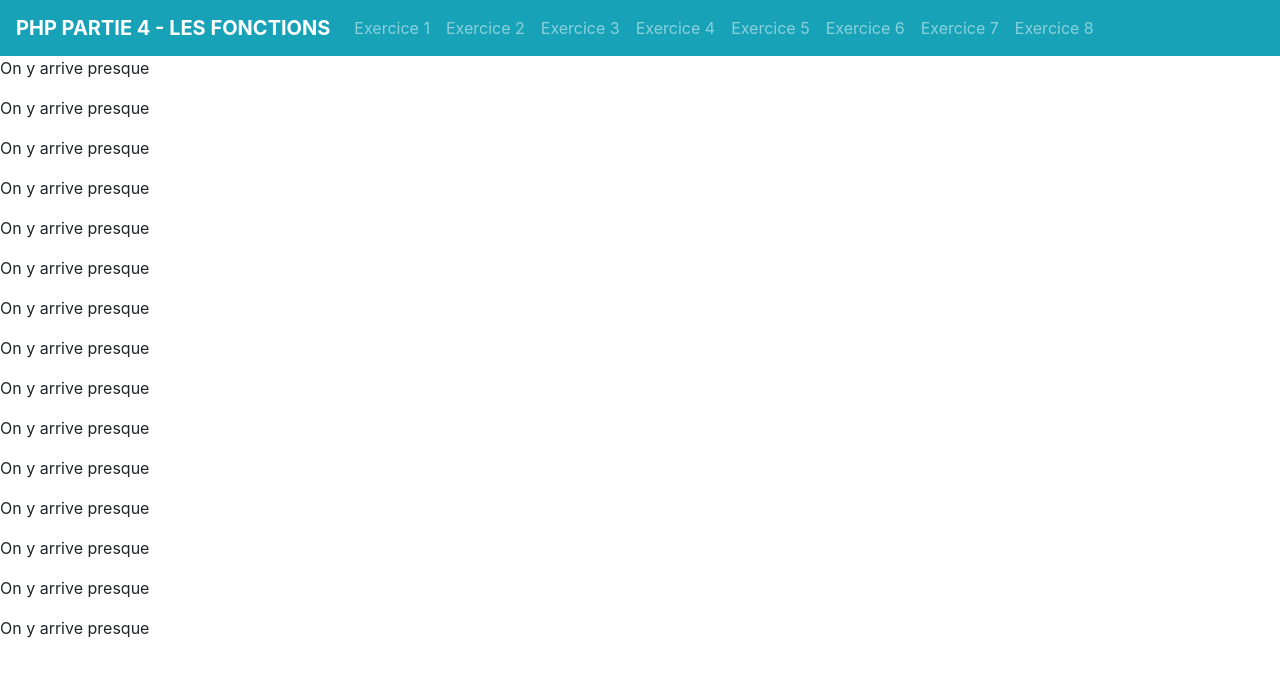
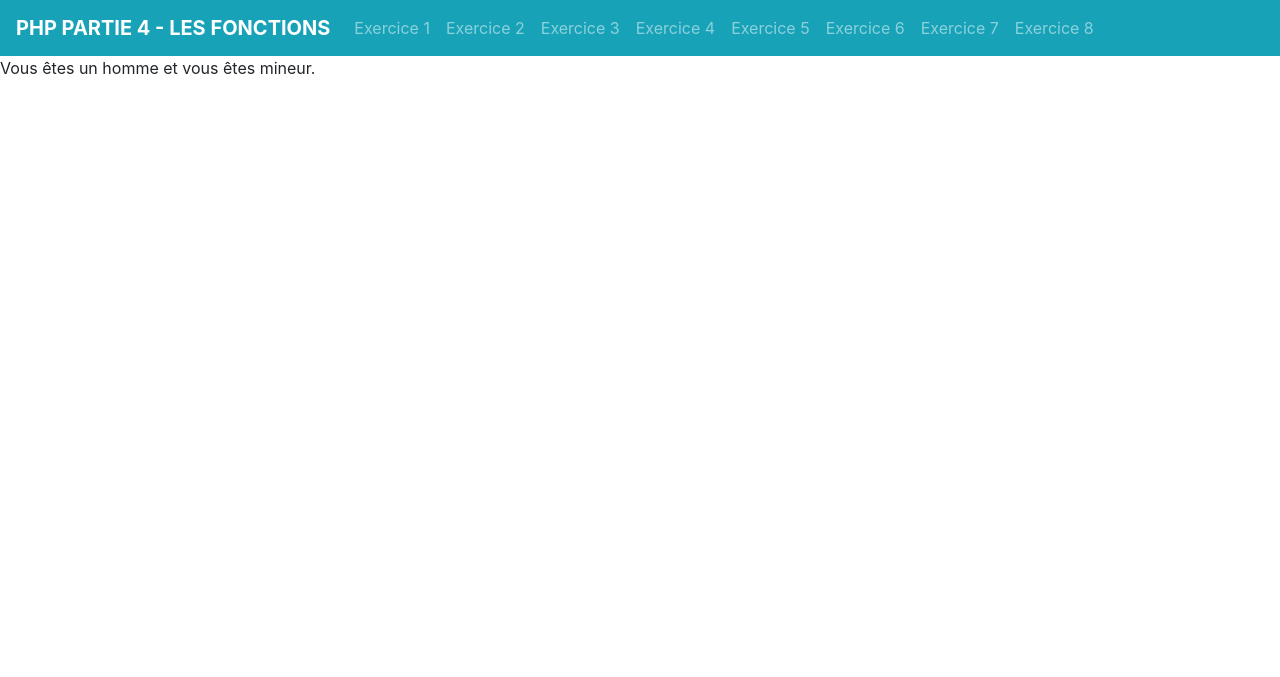
Before and after one commit to thierrylachat/PHP_Exercices, a PHP site: the page made by Partie 4 - Les fonctions/Exercice 7.php in a window 1280 px wide. Shown: the top 677 px of the page. Run offline with PHP 8.4, Linux system fonts and the light colour scheme.

Commit message:
Partie 4 - Les fonctions - Exercice 7

```diff
--- a/Partie 4 - Les fonctions/Exercice 7.php
+++ b/Partie 4 - Les fonctions/Exercice 7.php
@@ -1,4 +1,14 @@
-<!-- En allant de 1 à 100 avec un pas de 15, afficher le message On tient le bon bout. -->
+<!-- Enoncé :
+Faire une fonction qui prend deux paramètres : l'âge et le genre d'une personne.
+Le genre peut être : Homme Femme.
+
+La fonction doit renvoyer en fonction des paramètres :
+Vous êtes un homme et vous êtes majeur
+Vous êtes un homme et vous êtes mineur
+Vous êtes une femme et vous êtes majeure
+Vous êtes une femme et vous êtes mineure
+
+Gérer tous les cas. -->
 
 
 <!-- Création de variables et insertion du header et de la barre de navigation. -->
@@ -9,11 +19,16 @@
 ?>
 
 
-<!-- Première solution avec affichage du message "Vous êtes majeur" si l'âge est supérieur ou égal à 18. Dans le cas contraire, afficher "Vous êtes mineur". -->
+<!-- Création de la fonction prez. -->
 
-<?php for($step = 1; $step <= 15; $step ++ ) {?>
-    <p><?php echo 'On y arrive presque'; ?> </p>
-<?php } ?>
+<?php function profile($gender, $age) {
+    return 'Vous êtes un '.$gender.' et vous êtes '.$age.'.';
+} ?>
+
+
+<!-- Affichage de la concaténation avec appel de la fonction prez. -->
+
+<p><?= profile('homme','mineur'); ?></p>
 
 
 <!-- Insertion du footer. -->
```
